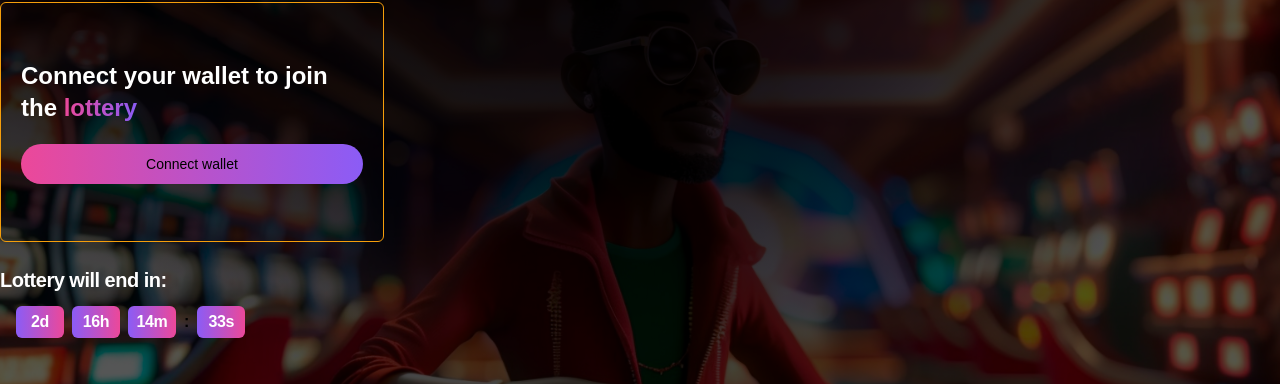
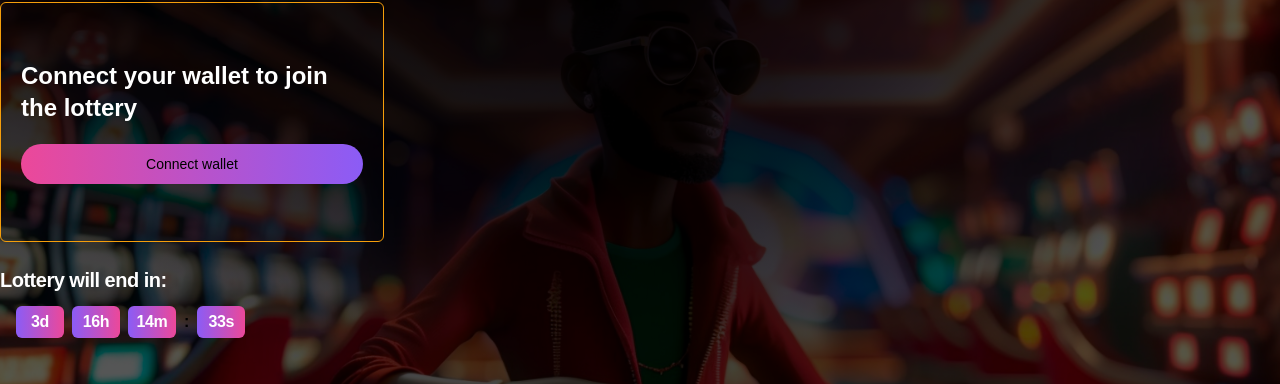
Before and after one commit to Ibidapo-Ayo/lottery-game, a Next.js app: page / in a window 1280 px wide. Shown: the part 194-578 px from the top of the page. Built offline with nearby package versions, Linux system fonts and the light colour scheme.

Commit message:
minor update

```diff
--- a/components/ConnectWalletUI.tsx
+++ b/components/ConnectWalletUI.tsx
@@ -6,7 +6,7 @@ const ConnectWalletUI = () => {
     return (
         <div className="w-full md:w-1/3">
             <div className="border border-amber-500 rounded-md w-96 px-5 py-2 h-60 flex flex-col justify-center space-y-5">
-                <h1 className="font-bold text-white text-2xl ">Connect your wallet to join the <span className="bg-clip-text  bg-gradient-to-r from-pink-500 to-violet-500 text-transparent">lottery</span></h1>
+                <h1 className="font-bold text-white text-2xl ">Connect your wallet to join the <span className="">lottery</span></h1>
                 <ConnectWalletBtn />
             </div>
         </div>
--- a/components/EnterLottery.tsx
+++ b/components/EnterLottery.tsx
@@ -6,7 +6,7 @@ const EnterLottery = () => {
     return (
         <div className="w-full md:w-1/3">
             <div className="border border-amber-500 rounded-md w-96 px-5 py-2 h-60 flex flex-col justify-center space-y-5">
-                <h1 className="font-bold text-white text-2xl ">Enter <span className="bg-clip-text  bg-gradient-to-r from-pink-500 to-violet-500 text-transparent">Lottery</span></h1>
+                <h1 className="font-bold text-white text-2xl ">Enter <span className="">Lottery</span></h1>
                <LotteryForm />
             </div>
         </div>
--- a/components/Lottery.tsx
+++ b/components/Lottery.tsx
@@ -43,11 +43,11 @@ const Lottery = ({ setUserIsAdmin }: LotteryProps) => {
     return (
         <div className="w-full flex flex-col justify-center space-y-5">
             <div className="space-y-2">
-                <h2 className="text-xl bg-clip-text text-center md:text-end  bg-gradient-to-r from-pink-500 to-violet-500 text-transparent font-bold tracking-tight">Participants:</h2>
+                <h2 className="text-xl bg-clip-text text-center md:text-end text-white">Participants:</h2>
                 <h1 className="text-5xl font-bold text-white text-center md:text-end tracking-tight">{players ? players.length : 0}</h1>
             </div>
             <div className="space-y-2">
-                <h2 className="text-3xl bg-clip-text text-center md:text-end  bg-gradient-to-r from-pink-500 to-violet-500 text-transparent font-bold tracking-tight">Stand a chance to win</h2>
+                <h2 className="text-3xl bg-clip-text text-center md:text-end text-white">Stand a chance to win</h2>
                 <h1 className="text-7xl font-bold text-white text-center md:text-end tracking-tight">{web3?.utils.fromWei(balance!, "ether")} sepoliaEth</h1>
             </div>
         </div>
--- a/lib/utils.ts
+++ b/lib/utils.ts
@@ -5,4 +5,4 @@ export function cn(...inputs: ClassValue[]) {
   return twMerge(clsx(inputs))
 }
 
-export const lotterEndTime = "2024-11-18T09:36:14.814Z"
+export const lotterEndTime = "2024-11-19T09:36:14.814Z"
```
